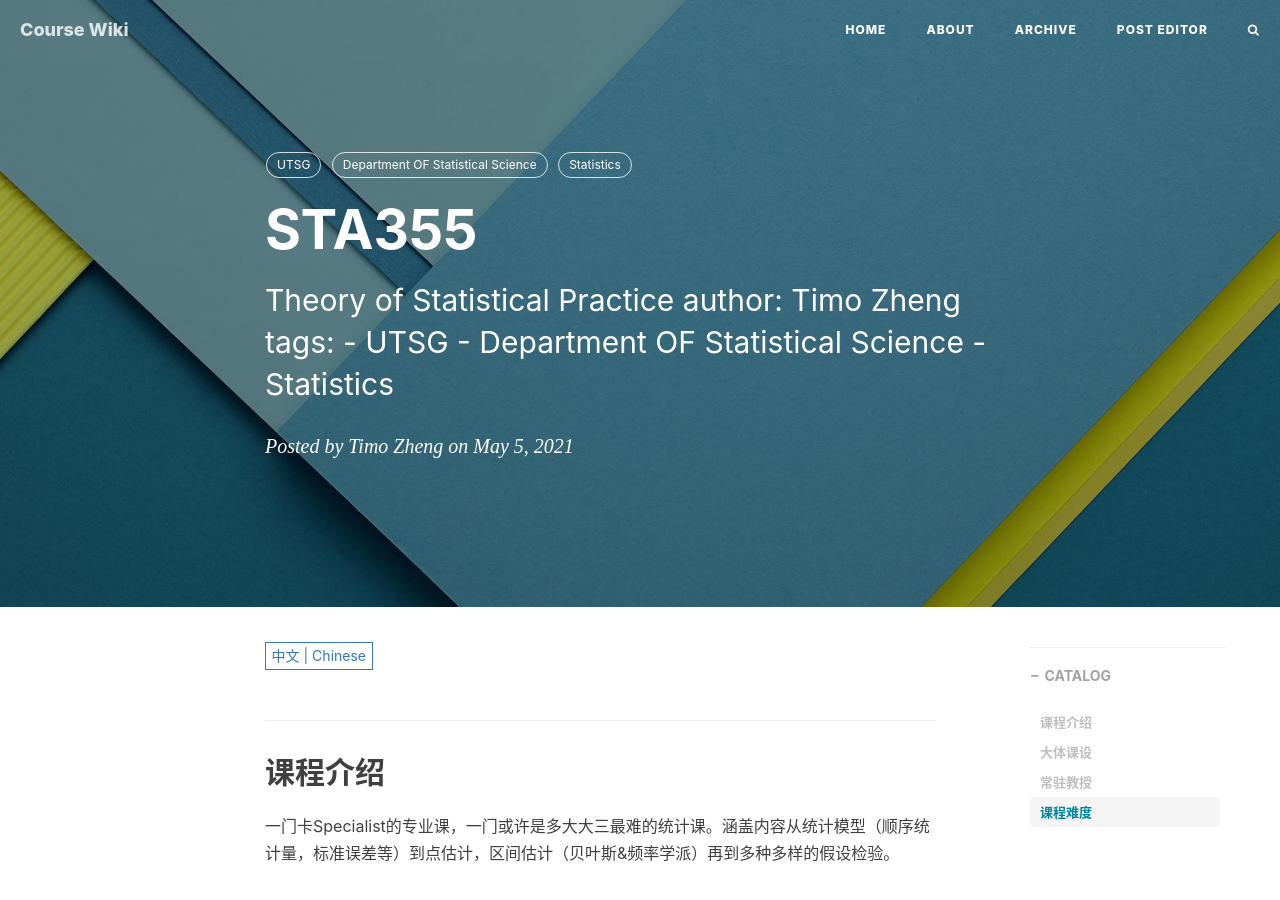
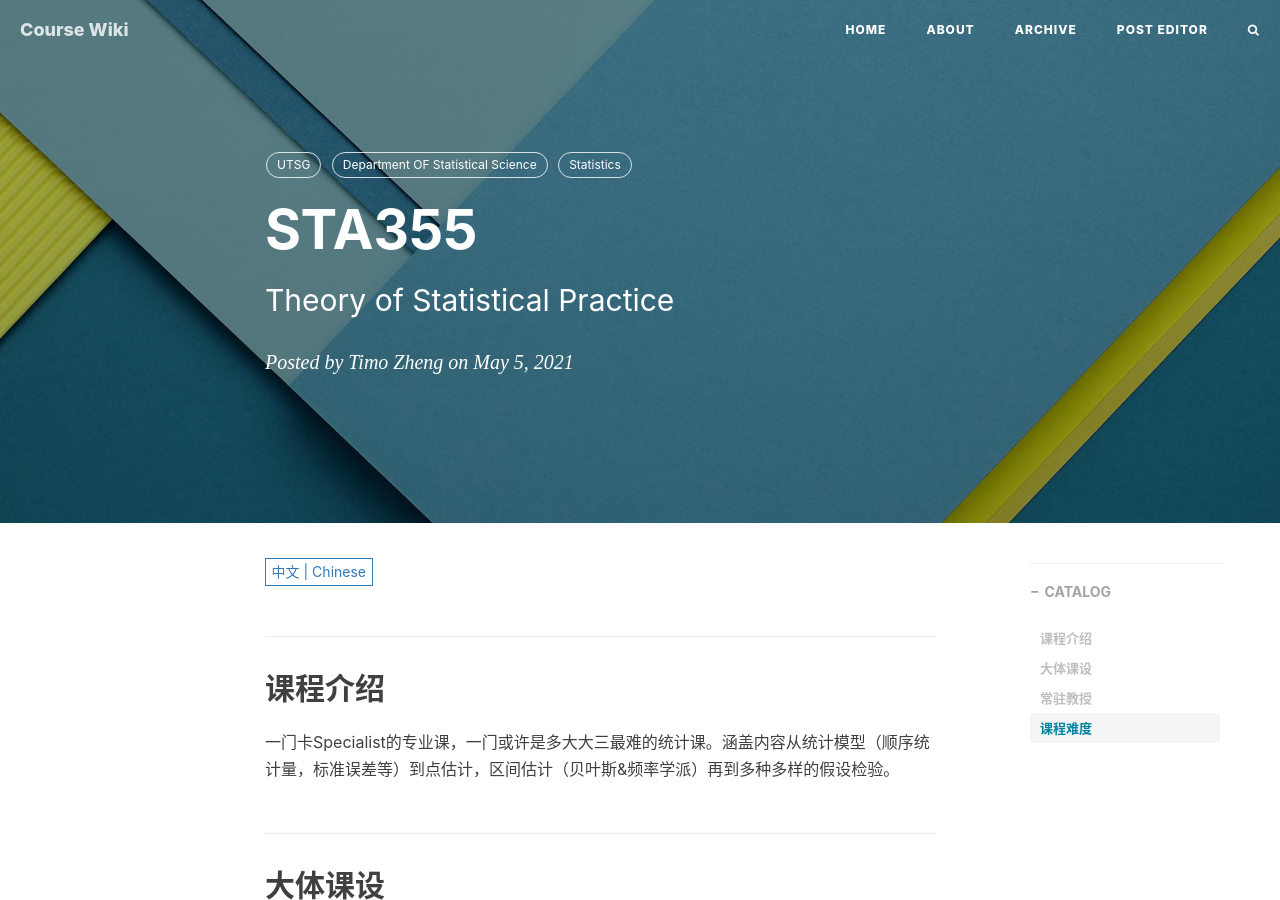
Before and after one commit to UT-Application-Development-Association/course-wiki, a Jekyll site: the page built from _posts/2021-05-05-STA355.md, in a window 1280 px wide and 900 px high. Built offline with Jekyll 4.4.1, drawn with Linux system fonts in a browser that asks for light colours; nearby versions of some CDN libraries; comment, search, counter and statistics services are not loaded.

Commit message:
Update 2021-05-05-STA355.md

```diff
--- a/_posts/2021-05-05-STA355.md
+++ b/_posts/2021-05-05-STA355.md
@@ -1,16 +1,7 @@
 ---
 layout: post
 title: "STA355"
-subtitle: "Theory of Statistical Practice
-
-author: Timo Zheng
-
-tags:
-  - UTSG
-
-  - Department OF Statistical Science
-
-  - Statistics"
+subtitle: "Theory of Statistical Practice"
 date: 2021-05-05
 multilingual: True
 author: "Timo Zheng"
```
